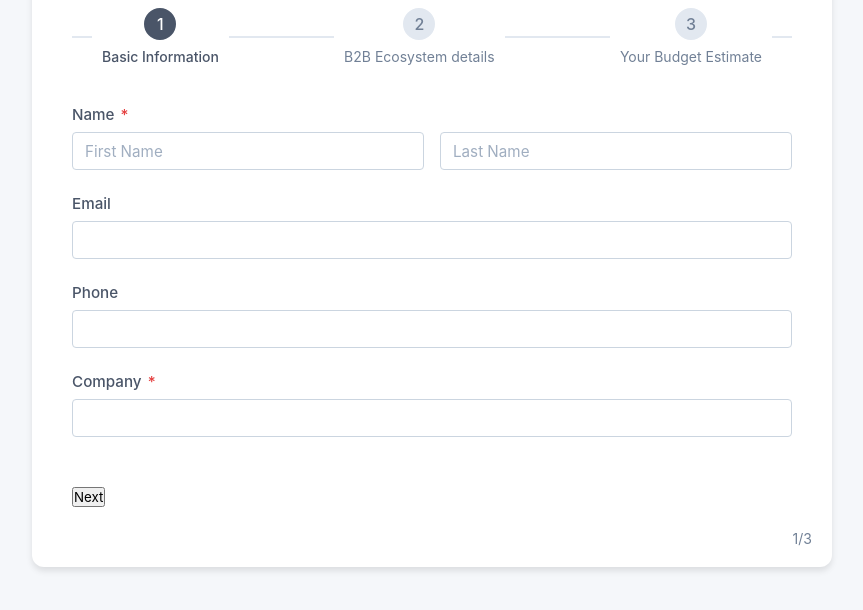
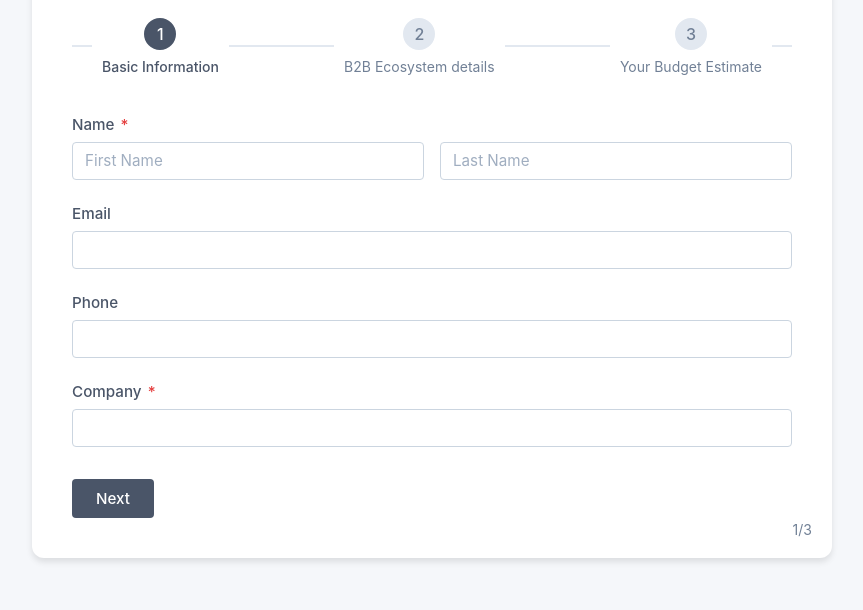
Before and after one commit to SasankSarma02/budget-calculator, a plain HTML site: page index.html in a window 1280 px wide. Shown: the part 172-782 px from the top of the page, without its empty margins (208-1071 px from the left). Drawn offline with Linux system fonts and the light colour scheme.

Commit message:
final changes

```diff
--- a/script.js
+++ b/script.js
@@ -232,3 +232,8 @@ document.addEventListener('DOMContentLoaded', function() {
         calculateBudget();
     });
 });
+
+document.getElementById('budgetForm').addEventListener('submit', function(e) {
+    e.preventDefault();
+    alert('Form submitted successfully! We will contact you soon.');
+});
--- a/styles.css
+++ b/styles.css
@@ -202,20 +202,33 @@ select {
 
 .button-group {
     display: flex;
-    justify-content: flex-start;
-    margin-top: 30px;
-    padding: 20px 0;
+    justify-content: space-between;
+    gap: 16px;
+    margin-top: 32px;
+}
+
+button {
+    padding: 10px 24px;
+    border: none;
+    border-radius: 4px;
+    font-size: 0.95rem;
+    font-weight: 500;
+    cursor: pointer;
+    transition: all 0.2s;
+}
+
+.next-btn, .submit-btn {
+    background-color: #4a5568;
+    color: white;
+}
+
+.next-btn:hover, .submit-btn:hover {
+    background-color: #2d3748;
 }
 
 .back-btn {
-    padding: 10px 24px;
     background-color: #e2e8f0;
     color: #4a5568;
-    border: none;
-    border-radius: 6px;
-    cursor: pointer;
-    font-size: 16px;
-    transition: all 0.2s ease;
 }
 
 .back-btn:hover {
```
